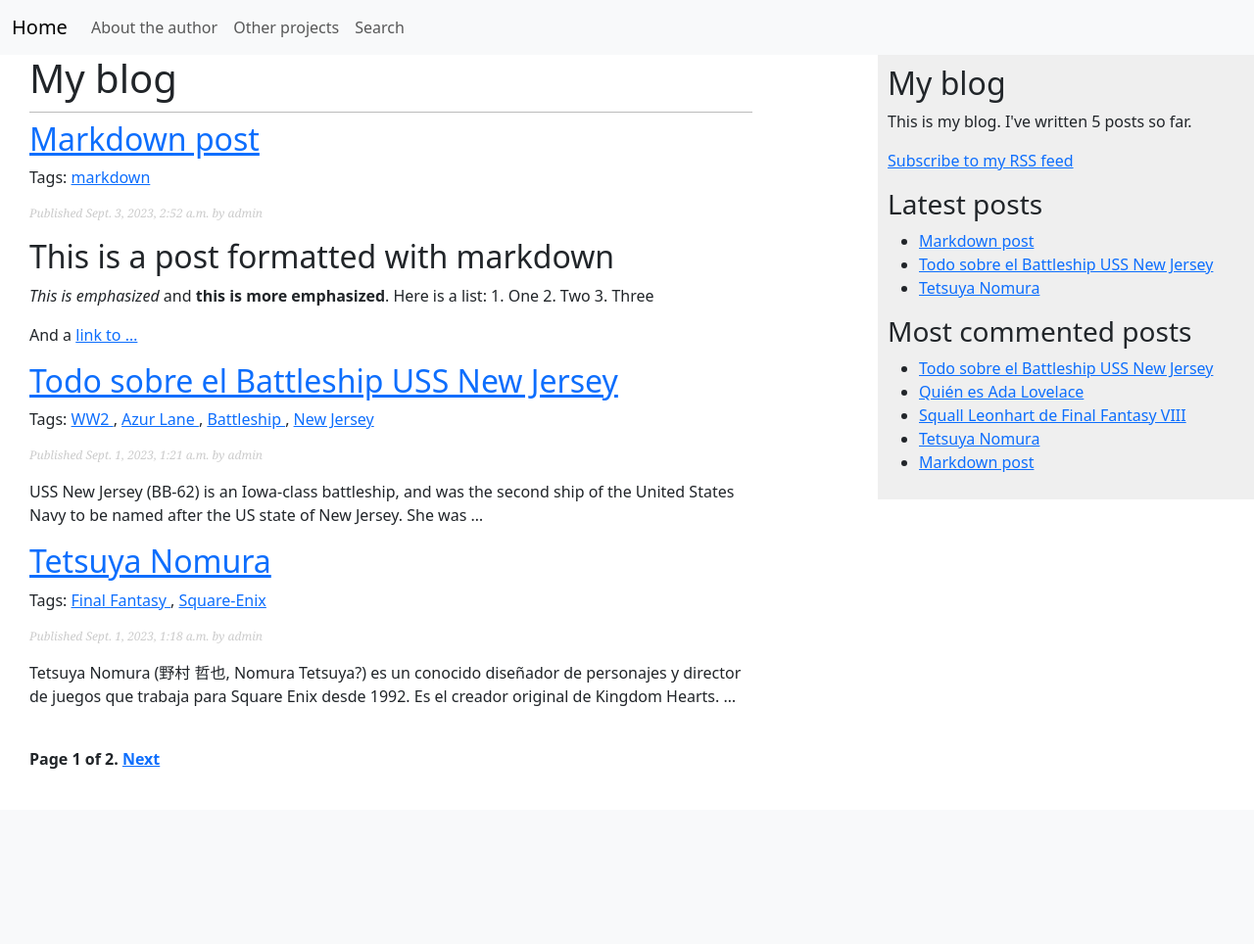
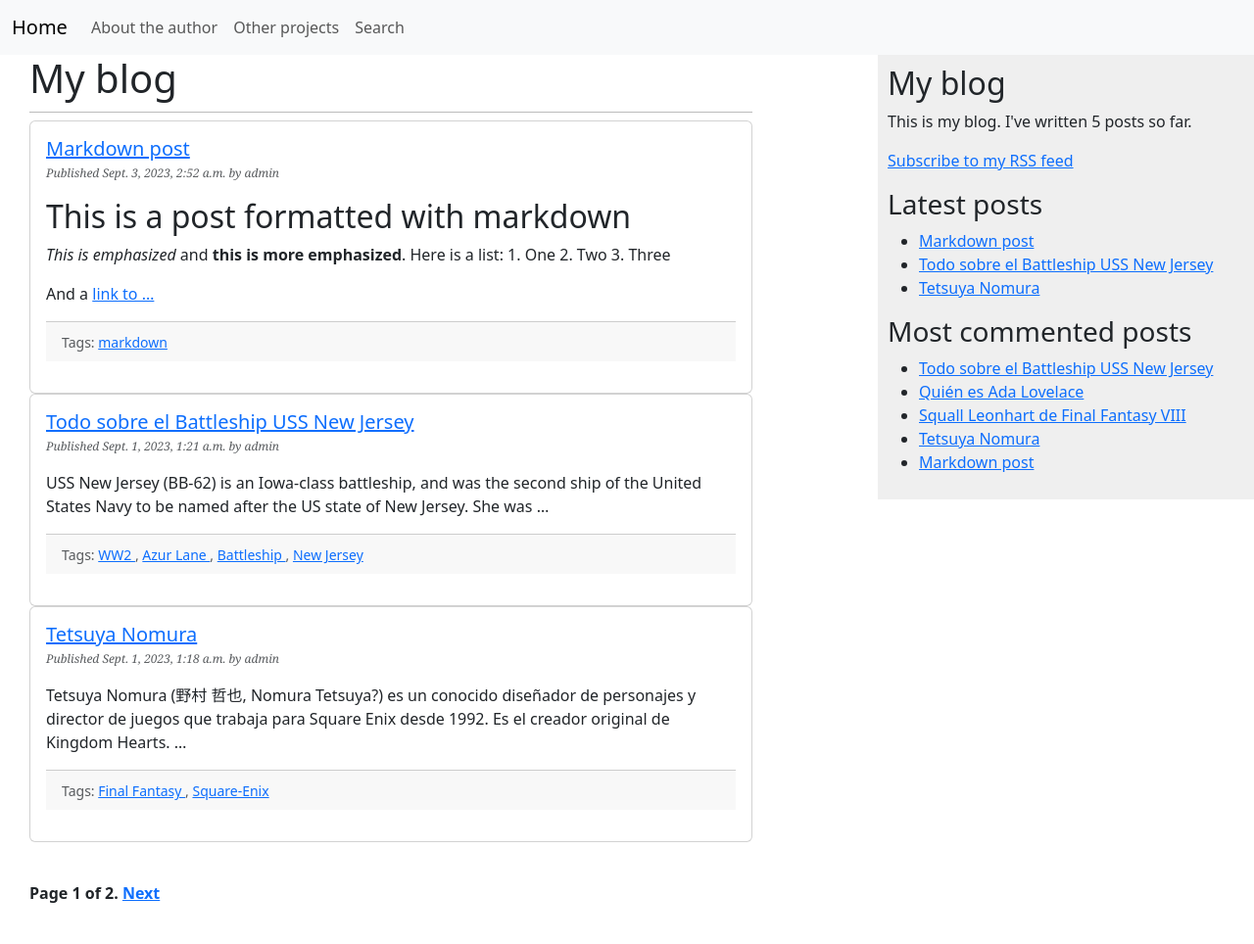
Before and after one commit to mysteryjet/Chapter-1-Blog-Application, a Django app: page /blog/ in a window 1280 px wide. Shown: the whole page at 98% size. Before the commit the page ends 785 px from the top, so only its background shows below. Run offline with Django 4.2, Linux system fonts and the light colour scheme; data comes from the database, SQL or seed files in the repository; parts of the project's set-up code (start-up, migrations or seed data) failed here and were passed over.

Commit message:
Se agregó que los posts sean presentados en cards

```diff
--- a/mysite/blog/templates/blog/post/list.html
+++ b/mysite/blog/templates/blog/post/list.html
@@ -5,11 +5,44 @@
 
 {% block content %}
 <h1>My blog</h1>
+
 {% if tag %}
     <h2>Posts tagged with "{{ tag.name }}"</h2>
 {% endif %}
+
 {% for post in posts %}
-<h2>
+    <div class="card-group" >
+            <div class="card">
+                <div class="card-body">
+                    <h5 class="card-title">
+                        <a href="{{ post.get_absolute_url }}">{{ post.title }}</a>
+                    </h5>
+                    <p class="card-subtitle mb-2 text-body-secondary date">
+                        Published {{ post.publish }} by {{ post.author }}
+                    </p>
+                    <p class="card-text">
+                        {{ post.body|markdown|truncatewords_html:30 }}
+                    </p>
+                    <div class="card-footer">
+                        <small class="text-body-secondary tags">
+                            Tags:
+                            {% for tag in post.tags.all %}
+                                <a href="{% url "blog:post_list_by_tag" tag.slug %}">
+                                    {{ tag.name }}
+                                </a>
+                                {% if not forloop.last %}, {% endif %}
+                            {% endfor %}
+                        </small>
+                    </div>
+                    <p class="tags">
+
+                    </p>
+                </div>
+
+            </div>
+    </div>
+<!-- FROM BOOK BELOW -->
+<!-- <h2>
     <a href="{{ post.get_absolute_url }}">{{ post.title }}</a>
 </h2>
 <p class="tags">
@@ -24,8 +57,10 @@
 <p class="date">
     Published {{ post.publish }} by {{ post.author }}
 </p>
-{{ post.body|markdown|truncatewords_html:30 }}
+{{ post.body|markdown|truncatewords_html:30 }} -->
+
 {% endfor %}
+
 <!-- here is the pagination.html template -->
 {% include "pagination.html" with page=posts %}
 {% endblock %}
```
